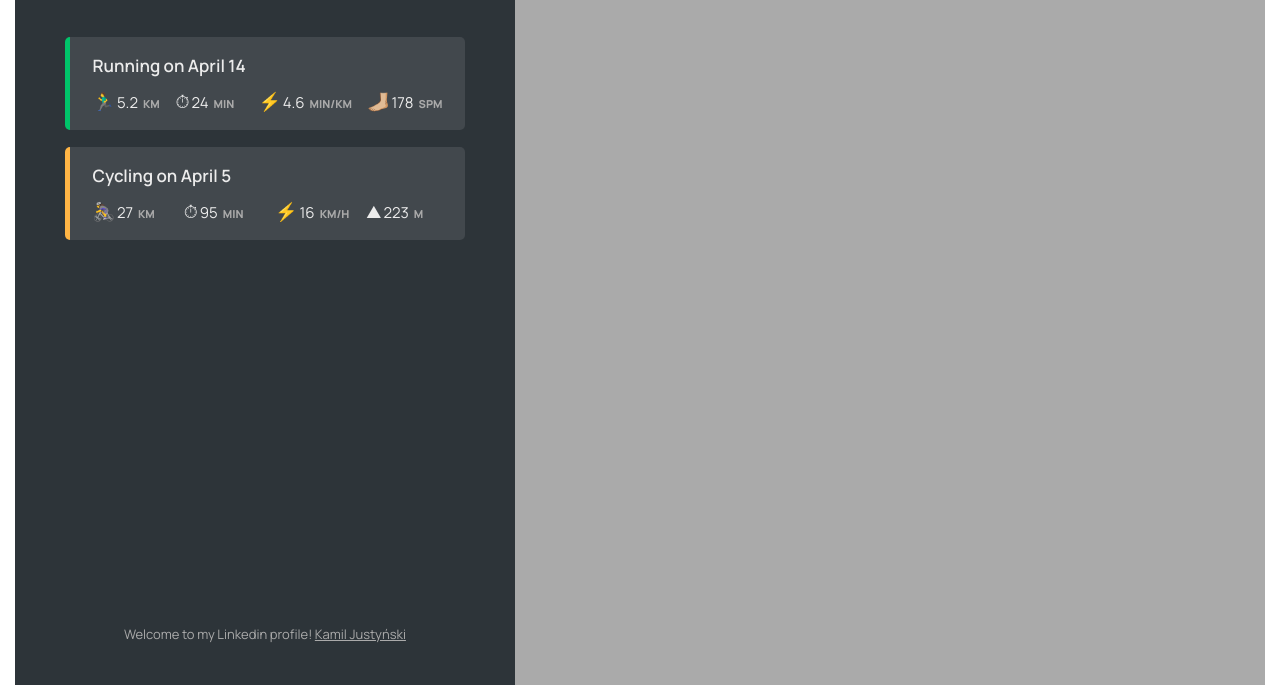
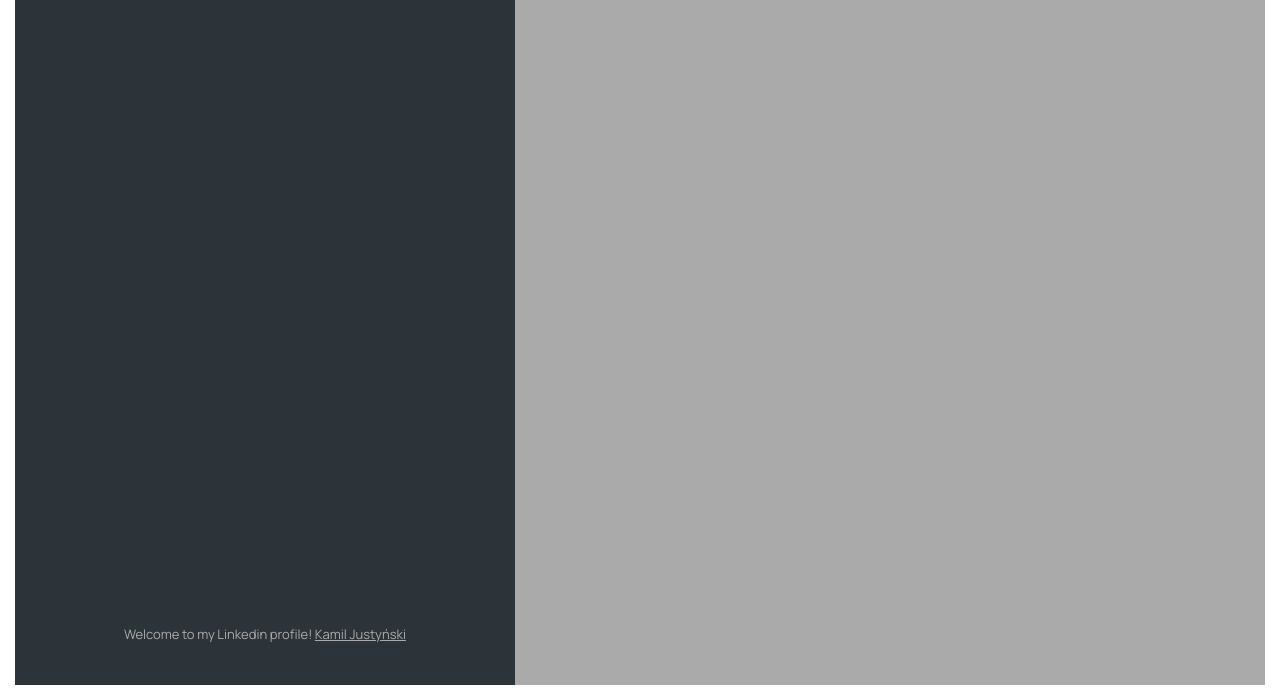
Before and after one commit to KamilJustynski/Mapty, a plain HTML site: page index.html in a window 1280 px wide. Shown: the part 100-800 px from the top of the page. Drawn offline with nearby package versions, Linux system fonts and the light colour scheme.

Commit message:
Remove test code

```diff
--- a/index.html
+++ b/index.html
@@ -67,54 +67,6 @@
           </div>
           <button class="form__btn">OK</button>
         </form>
-
-        <li class="workout workout--running" data-id="1234567890">
-          <h2 class="workout__title">Running on April 14</h2>
-          <div class="workout__details">
-            <span class="workout__icon">🏃‍♂️</span>
-            <span class="workout__value">5.2</span>
-            <span class="workout__unit">km</span>
-          </div>
-          <div class="workout__details">
-            <span class="workout__icon">⏱</span>
-            <span class="workout__value">24</span>
-            <span class="workout__unit">min</span>
-          </div>
-          <div class="workout__details">
-            <span class="workout__icon">⚡️</span>
-            <span class="workout__value">4.6</span>
-            <span class="workout__unit">min/km</span>
-          </div>
-          <div class="workout__details">
-            <span class="workout__icon">🦶🏼</span>
-            <span class="workout__value">178</span>
-            <span class="workout__unit">spm</span>
-          </div>
-        </li>
-
-        <li class="workout workout--cycling" data-id="1234567891">
-          <h2 class="workout__title">Cycling on April 5</h2>
-          <div class="workout__details">
-            <span class="workout__icon">🚴‍♀️</span>
-            <span class="workout__value">27</span>
-            <span class="workout__unit">km</span>
-          </div>
-          <div class="workout__details">
-            <span class="workout__icon">⏱</span>
-            <span class="workout__value">95</span>
-            <span class="workout__unit">min</span>
-          </div>
-          <div class="workout__details">
-            <span class="workout__icon">⚡️</span>
-            <span class="workout__value">16</span>
-            <span class="workout__unit">km/h</span>
-          </div>
-          <div class="workout__details">
-            <span class="workout__icon">⛰</span>
-            <span class="workout__value">223</span>
-            <span class="workout__unit">m</span>
-          </div>
-        </li>
       </ul>
 
       <p class="copyright">
```
